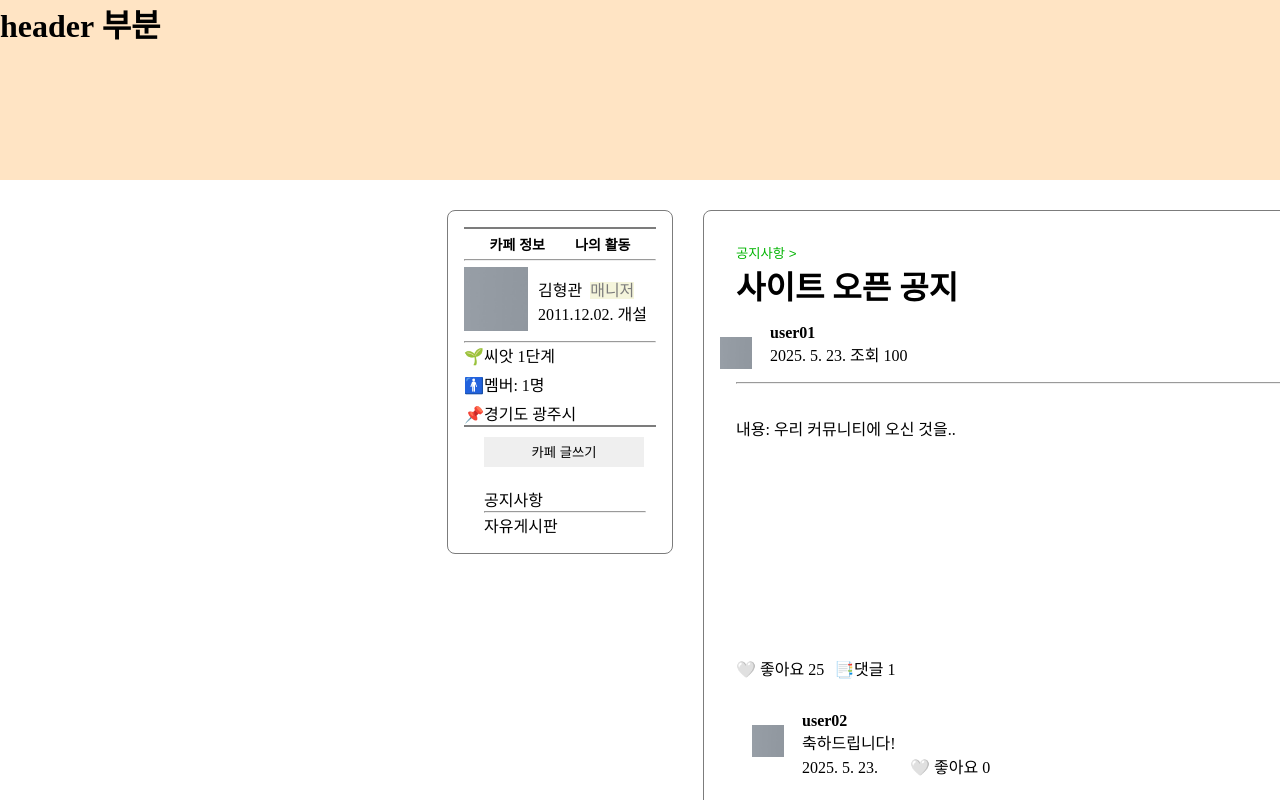
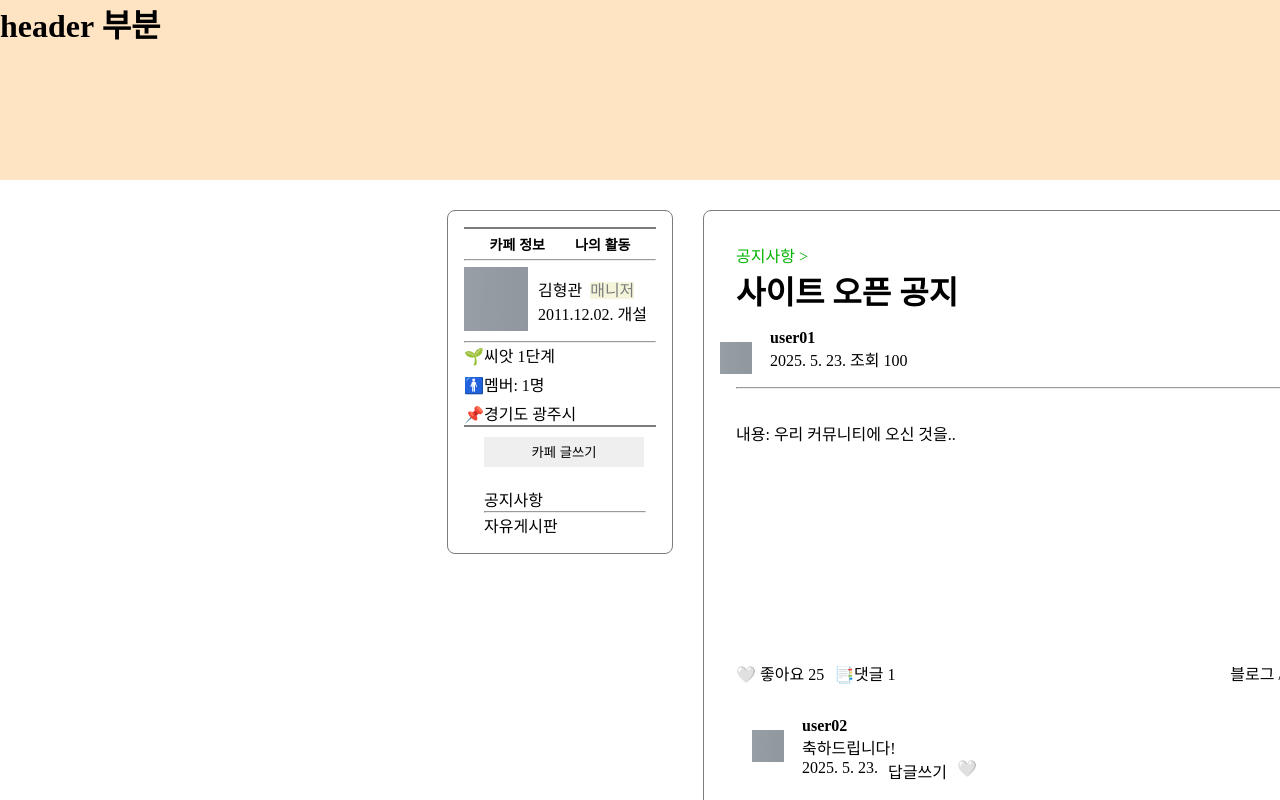
Before and after one commit to cooky122/MiniProject, a React (Vite) app: page /postview/1 in a window 1280 px wide. Shown: the top 800 px of the page. Built offline with nearby package versions, Linux system fonts and the light colour scheme.

Commit message:
2025_05_26

```diff
--- a/src/Css/Comment/Comment.css
+++ b/src/Css/Comment/Comment.css
@@ -27,3 +27,16 @@
 .submitBtn:hover{
   cursor: pointer;
 }
+.Date{
+  display: flex;
+  gap: 10px;
+}
+.commentHeart:hover{
+  cursor: pointer;
+}
+.ShareBtn:hover{
+  cursor: pointer;
+}
+.createCommentBox > span{
+  margin-left: 1rem;
+}
--- a/src/Css/Post/PostView.css
+++ b/src/Css/Post/PostView.css
@@ -25,11 +25,15 @@
 }
 .postInfo{
   display: flex;
+}
+.postShare{
+  display: flex;
   gap: 10px;
+  margin-left: auto;
+  margin-right: 2rem;
 }
-.commentHeart{
+.postHeart{
+  display: flex;
+  gap: 10px;
   margin-left: 2rem;
 }
-.commentHeart:hover{
-  cursor: pointer;
-}
--- a/src/components/PostView/CommentView.jsx
+++ b/src/components/PostView/CommentView.jsx
@@ -4,20 +4,14 @@ import DateFormat from '../DateFormat';
 
 const CommentView = ({comment, post}) =>{
     const [liked,setLike] = useState(false);
-    const [likeCount,setCount] = useState(comment.like_count || 0);
 
     const clickHeart = () =>{
-      if(!liked){
-        setCount(count => count + 1);
-      } else {
-        setCount(count => count - 1);
-      }
       setLike(onClick => !onClick);
     }
   return(
     <div>
       {comment.map((comment) => (
-        <div className="commentView">
+        <div className="commentView" key={comment.comment_id} {...comment}>
           <div className="comment">
             <div className='minProfile'>
               <a href=""><img src={defaultImg} alt="기본 프로필" className='minImg' /></a>
@@ -25,8 +19,11 @@ const CommentView = ({comment, post}) =>{
                 <p className='userID'>{comment.mem_id} {post.mem_id === comment.mem_id ? " 작성자" : ""}</p>
                 <span className='contentView'>{comment.content}</span>
                 <p className='Date'><DateFormat date={comment.create_time}/>
+                  <span>
+                    답글쓰기
+                  </span>
                   <span onClick={clickHeart} className="commentHeart">
-                    {liked ? '❤️' : '🤍'} 좋아요 {likeCount}
+                    {liked ? '❤️' : '🤍'}
                   </span>
                 </p>
 
--- a/src/components/PostView/ContentView.jsx
+++ b/src/components/PostView/ContentView.jsx
@@ -3,6 +3,7 @@ import { useState } from "react";
 const ContentView = ({post,comment}) =>{
   const [liked,setLike] = useState(false);
   const [likeCount,setCount] = useState(post.like_count || 0);
+  const [shareCount, setShareCount] = useState(0)
 
   const clickHeart = () =>{
     if(!liked){
@@ -13,20 +14,34 @@ const ContentView = ({post,comment}) =>{
     setLike(onClick => !onClick);
   }
 
+  const sharePost = () =>{
+    setShareCount(count => count + 1);
+  }
+
   return(
     <div className="contentView">
       {
         <div key={post.post_id} className="postContent">
           <div className="con">내용: {post.content}</div>
           <div>
-              <div className="postInfo">
-                <span onClick={clickHeart} className="commentHeart">
+            <div className="postInfo">
+              <div className="postHeart">
+                <span onClick={clickHeart}>
                   {liked ? '❤️' : '🤍'} 좋아요 {likeCount}
                 </span>
                 <span>
-                  📑댓글 {comment.length ? comment.length : 0}
+                  📑댓글 {comment?.length ?? 0}
                 </span>
               </div>
+              <div className="postShare">
+                <span>
+                  블로그 / 카페 공유 수 {shareCount}
+                </span>
+                <span onClick={sharePost} className="ShareBtn">
+                  📤공유
+                </span>
+              </div>
+            </div>
           </div>
         </div>
       }
--- a/src/components/PostView/CreateComment.jsx
+++ b/src/components/PostView/CreateComment.jsx
@@ -28,6 +28,7 @@ const CreateComment = ({onCreate}) =>{
   return(
     <div>
       <div className="createCommentBox">
+        <span>user05<br/></span>
         <input ref={inputRef} value={com} onChange={onCreateComment} onKeyDown={onKeyDown} className="createComment" placeholder="내용을 입력해 주세요"/>
         <button onClick={onSubmit} className="submitBtn">등록</button>
       </div>
--- a/src/components/PostView/PostView.jsx
+++ b/src/components/PostView/PostView.jsx
@@ -37,7 +37,7 @@ const PostView = ({Posts, Comments}) =>{
   return(
     <div className="postView">
       <div className="postWrapper">
-        <TitleView post={ViewPost} />
+        <TitleView post={ViewPost} comment={ViewComments} />
         <hr />
         <ContentView post={ViewPost} comment={ViewComments} />
       </div>
--- a/src/components/PostView/TitleView.jsx
+++ b/src/components/PostView/TitleView.jsx
@@ -1,13 +1,20 @@
+import { Link } from 'react-router';
 import defaultImg from '../../assets/tmp.png'
 import DateFormat from '../DateFormat';
 
-const TitleView = ({post}) =>{
+const TitleView = ({post,comment}) =>{
+
+  const copyURL = (text) =>{
+      navigator.clipboard.writeText(text);
+      alert("복사 되었습니다.")
+  };
+
   return(
     <div className='titleView'>
         {
           <div key={post.post_id} {...post}>
             <div className='postTitle'>
-              <button className='boardBtn'>{post.board_id === 1 ? "공지사항 >" : "자유게시판 >"}</button>
+              <Link className='boardBtn' to={post.board_id === 1 ? '/1' : '/2'}>{post.board_id === 1 ? "공지사항 >" : "자유게시판 >"}</Link>
               <h1>{post.post_title}</h1>
             </div>
             <div className='minProfile'>
@@ -17,8 +24,8 @@ const TitleView = ({post}) =>{
                 <p className='Date'><DateFormat date={post.create_time}/> 조회 {post.view_count}</p>
               </span>
               <div className='ViewCopy'>
-                <button type='button'>📑댓글 1</button>
-                <button type='button'>URL 복사</button>
+                <button type='button'>📑댓글 {comment?.length ?? 0}</button>
+                <button type='button' onClick={copyURL(`http://localhost:5173/postview/${post.post_id}`)}>URL 복사</button>
               </div>
             </div>
           </div>
```
